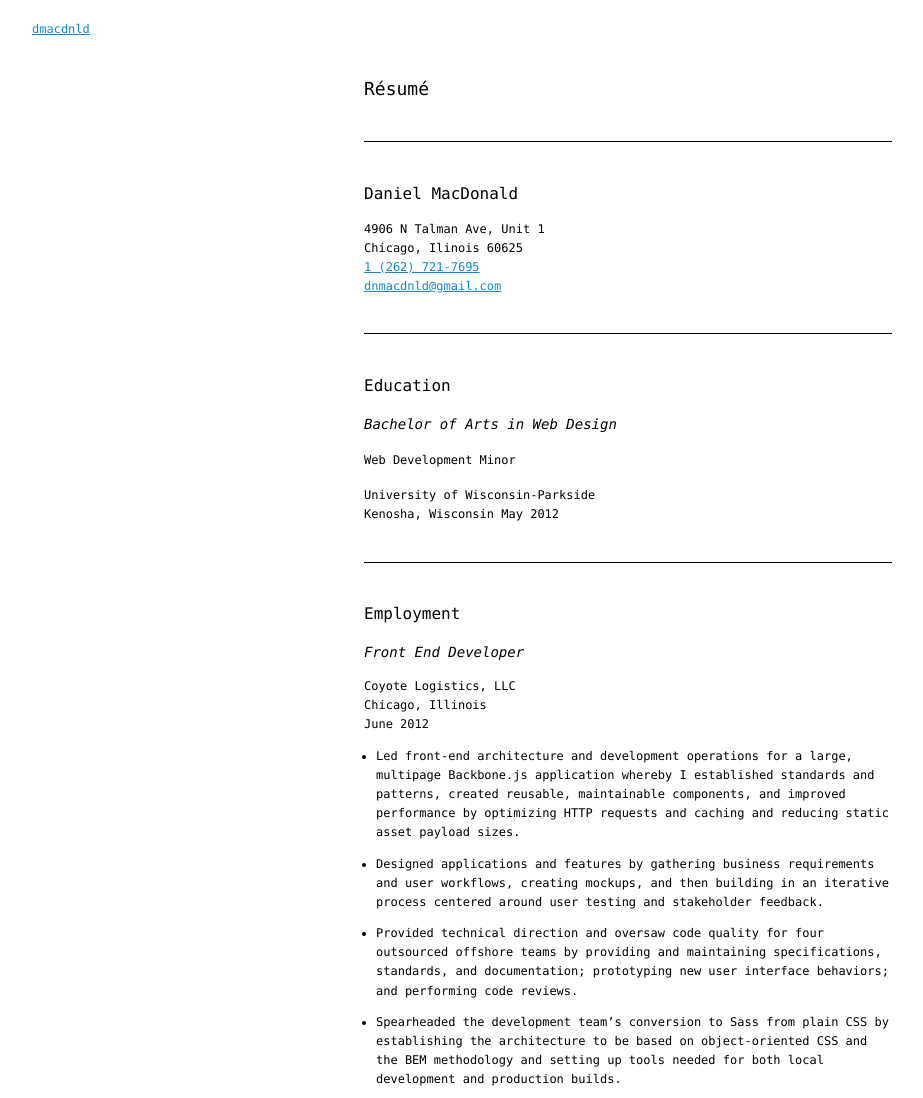
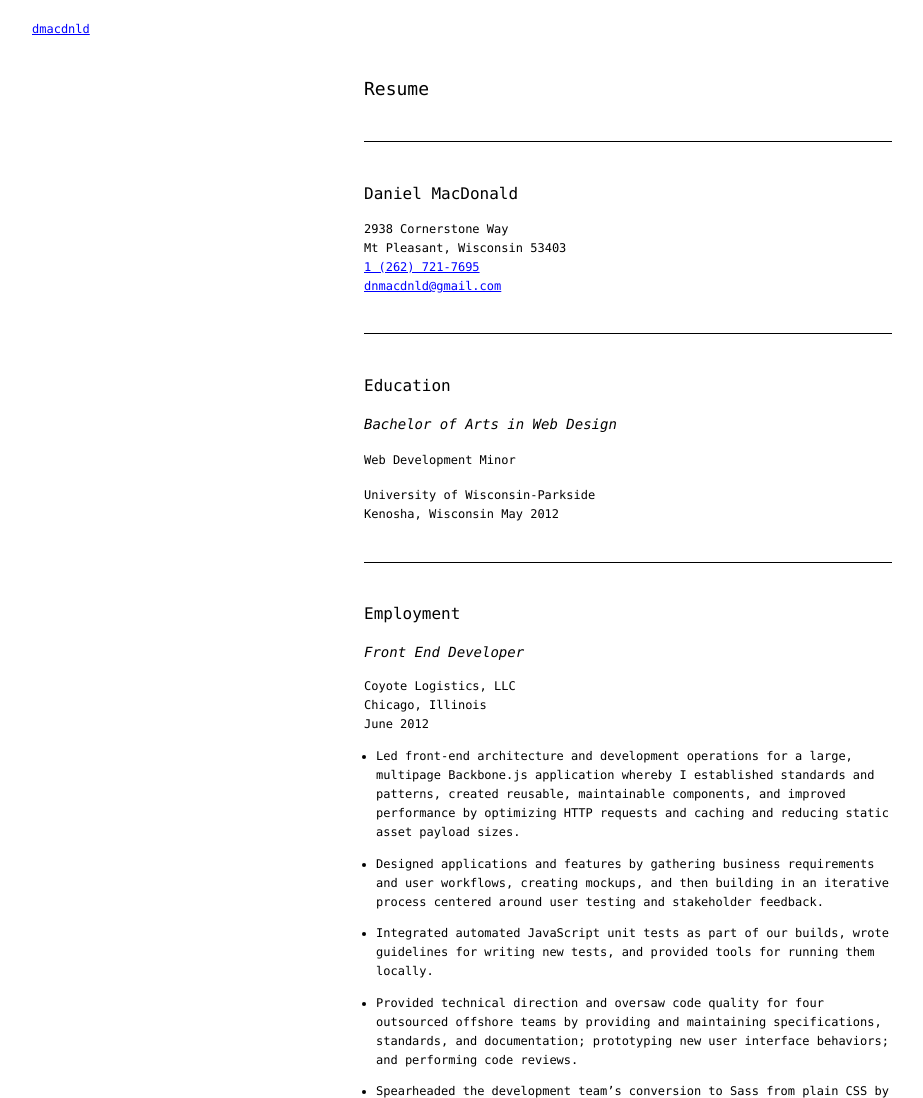
Before and after one commit to dmacdnld/dmacdnld.com, a plain HTML site: page public/resume/index.html in a window 1280 px wide. Shown: the top 1098 px of the page, without its empty margins (12-935 px from the left). Drawn offline with Linux system fonts and the light colour scheme.

Commit message:
Update resume; tweak styles

```diff
--- a/public/resume/index.html
+++ b/public/resume/index.html
@@ -3,7 +3,7 @@
   <head>
     <meta charset='utf-8'>
     <meta name='viewport' content='width=device-width, initial-scale=1'>
-    <title>Daniel MacDonald - Résumé</title>
+    <title>Daniel MacDonald - Resume</title>
     <link rel="stylesheet" href="/style.css">
   </head>
   <body>
@@ -11,7 +11,7 @@
       <a href="/">dmacdnld</a>
     </header>
     <main>
-      <h1>Résumé</h1>
+      <h1>Resume</h1>
 
       <br>
       <hr>
@@ -20,9 +20,9 @@
       <div class="vcard">
         <h2 class="fn">Daniel MacDonald</h2>
         <p class="adr">
-          <span class="street-address">4906 N Talman Ave, Unit 1</span>
+          <span class="street-address">2938 Cornerstone Way</span>
           <br>
-          <span class="locality">Chicago</span>, <span class="region">Ilinois</span> <span class="postal-code">60625</span>
+          <span class="locality">Mt Pleasant</span>, <span class="region">Wisconsin</span> <span class="postal-code">53403</span>
           <br>
           <span class="tel">
             <a href="tel:+12627217695" class="value">1 (262) 721-7695</a>
@@ -65,6 +65,7 @@
       <ul>
         <li>Led front-end architecture and development operations for a large, multipage Backbone.js application whereby I established standards and patterns, created reusable, maintainable components, and improved performance by optimizing HTTP requests and caching and reducing static asset payload sizes.</li>
         <li>Designed applications and features by gathering business requirements and user workflows, creating mockups, and then building in an iterative process centered around user testing and stakeholder feedback.</li>
+        <li>Integrated automated JavaScript unit tests as part of our builds, wrote guidelines for writing new tests, and provided tools for running them locally.</li>
         <li>Provided technical direction and oversaw code quality for four outsourced offshore teams by providing and maintaining specifications, standards, and documentation; prototyping new user interface behaviors; and performing code reviews.</li>
         <li>Spearheaded the development team’s conversion to Sass from plain CSS by establishing the architecture to be based on object-oriented CSS and the BEM methodology and setting up tools needed for both local development and production builds.</li>
       </ul>
--- a/public/style.css
+++ b/public/style.css
@@ -47,23 +47,23 @@ li {
 
 a {
   text-decoration: underline;
-  color: #1488ca;
+  color: #00f;
 }
 
 a:hover,
 a:focus {
-  background-color: #1488ca;
+  background-color: #00f;
   color: #fff;
   text-decoration: none;
 }
 
 a:visited {
-  color: #7a2cc9;
+  color: #8000ff;
 }
 
 a:visited:hover,
 a:visited:focus {
-  background-color: #7a2cc9;
+  background-color: #8000ff;
   color: #fff;
 }
 
```
Also changed, not shown: public/index.html (+1 -1 lines).
